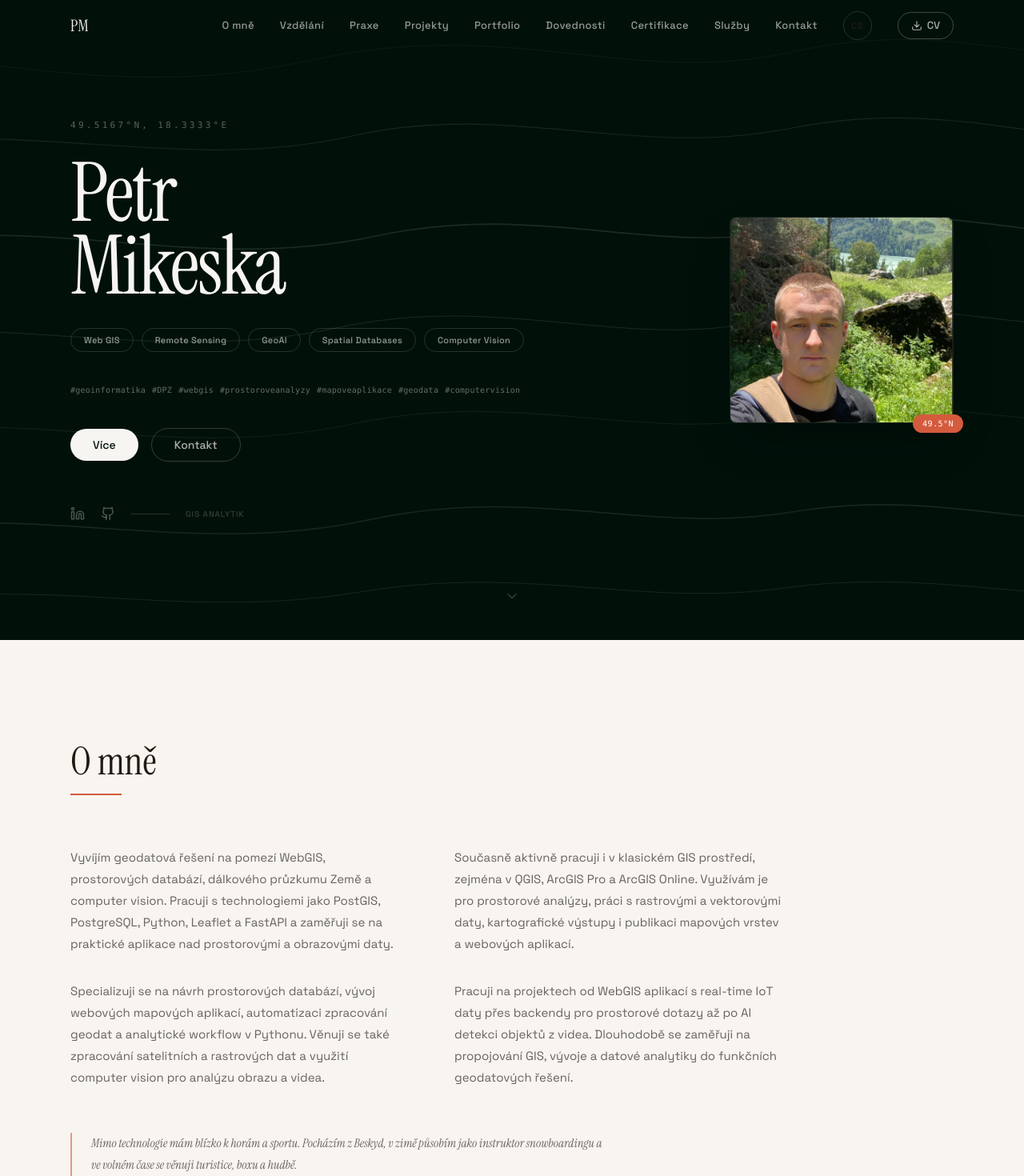
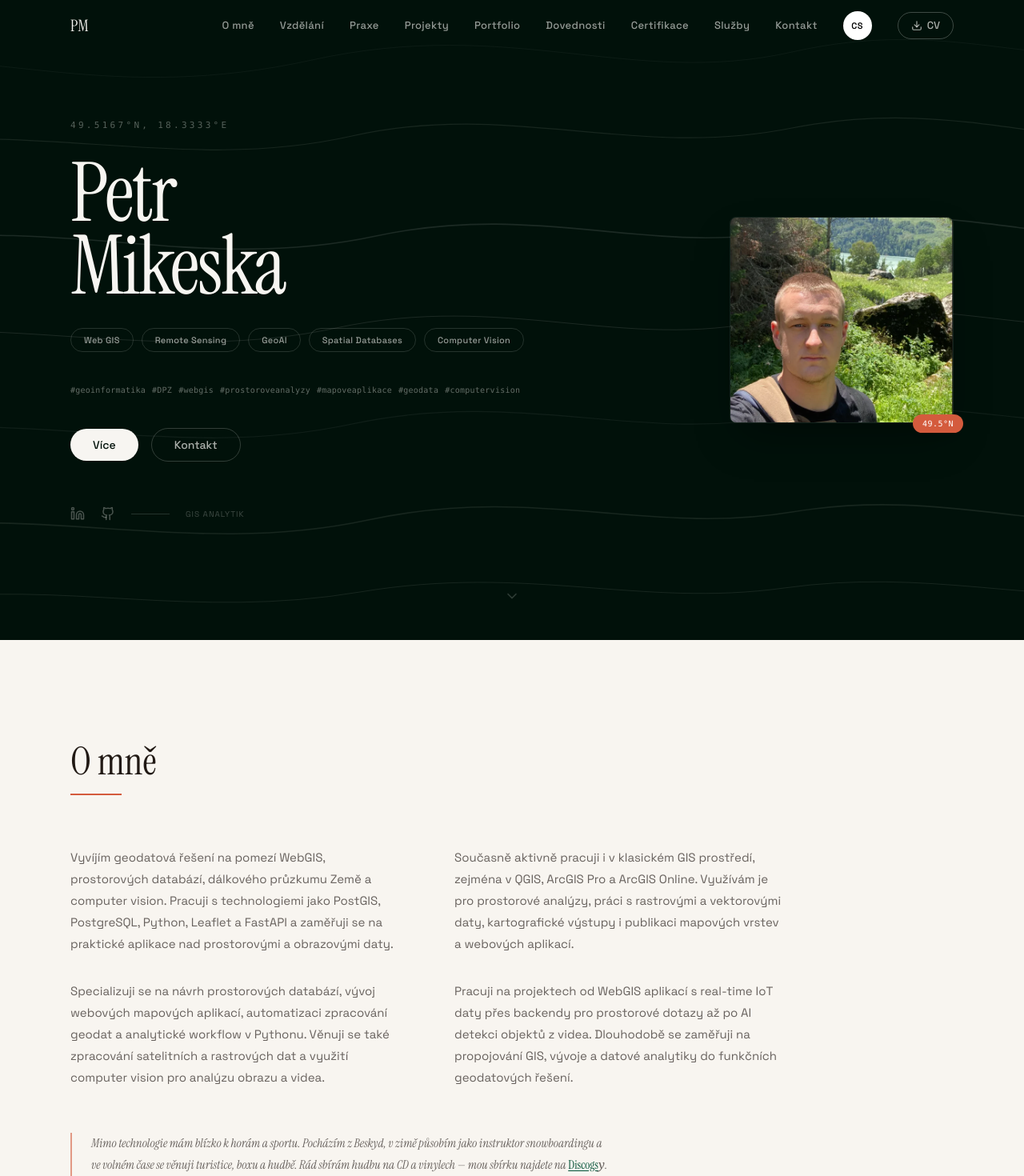
Before and after one commit to thatmike1/peta-vibecode-redesign, a React (Vite) app: page / in a window 1280 px wide. Shown: the top 1470 px of the page at 80% size. Built offline with nearby package versions, Linux system fonts and the light colour scheme.

Commit message:
Refactor LangToggle component for improved styling; update AboutSection to include Discogs link in about text; enhance content.en.ts and content.ts with additional details about music collection; add geote.png image file.

```diff
--- a/src/components/navigation.tsx
+++ b/src/components/navigation.tsx
@@ -4,7 +4,7 @@ import { Menu, X, Download } from "lucide-react";
 import { useLanguage } from "@/contexts/language-context";
 import { useContent } from "@/hooks/use-content";
 
-function LangToggle({ scrolled }: { scrolled: boolean }) {
+function LangToggle(_: { scrolled: boolean }) {
   const { lang, toggle } = useLanguage();
   const [flipping, setFlipping] = useState(false);
 
@@ -19,10 +19,7 @@ function LangToggle({ scrolled }: { scrolled: boolean }) {
       onAnimationEnd={() => setFlipping(false)}
       title={lang === "cs" ? "Switch to English" : "Přepnout do češtiny"}
       className={cn(
-        "text-[11px] font-semibold tracking-wider w-9 h-9 flex items-center justify-center rounded-full border transition-all duration-300 hover:scale-110",
-        scrolled
-          ? "border-white/15 hover:border-white/30"
-          : "border-hero-text/15 hover:border-hero-text/30",
+        "text-[11px] font-semibold tracking-wider w-9 h-9 flex items-center justify-center rounded-full transition-all duration-300 hover:scale-110 bg-white text-black border border-white/20 hover:bg-white/90",
       )}
     >
       <span
--- a/src/components/sections/about-section.tsx
+++ b/src/components/sections/about-section.tsx
@@ -25,7 +25,16 @@ export function AboutSection() {
         <Reveal delay={600}>
           <div className="mt-14 pl-6 border-l-2 border-terracotta/60 max-w-2xl">
             <p className="text-muted-foreground leading-[1.8] text-[15px] italic font-serif text-lg">
-              {about[4]}
+              {about[4].split("Discogs")[0]}
+              <a
+                href="https://www.discogs.com/user/piter.mikeska/collection"
+                target="_blank"
+                rel="noopener noreferrer"
+                className="text-topo hover:text-terracotta transition-colors not-italic underline underline-offset-2"
+              >
+                Discogs
+              </a>
+              {about[4].split("Discogs")[1]}
             </p>
           </div>
         </Reveal>
--- a/src/data/content.en.ts
+++ b/src/data/content.en.ts
@@ -51,7 +51,7 @@ export const about: string[] = [
   "I actively work in traditional GIS environments as well, primarily QGIS, ArcGIS Pro, and ArcGIS Online. I use them for spatial analyses, raster and vector data processing, cartographic outputs, and publishing map layers and web applications.",
   "I specialize in spatial database design, web mapping application development, geodata processing automation, and Python-based analytical workflows. I also work with satellite and raster data processing and applying computer vision for image and video analysis.",
   "I work on projects ranging from WebGIS applications with real-time IoT data and backends for spatial queries, to AI-based object detection from video. My long-term focus is connecting GIS, development, and data analytics into functional geodata solutions.",
-  "Outside of technology, I have a strong connection to the mountains and sports. I'm from the Beskydy region, work as a snowboard instructor in winter, and in my free time I enjoy hiking, boxing, and music.",
+  "Outside of technology, I have a strong connection to the mountains and sports. I'm from the Beskydy region, work as a snowboard instructor in winter, and in my free time I enjoy hiking, boxing, and music. I also collect music on CD and vinyl — you can find my collection on Discogs.",
 ];
 
 export const education: Education[] = [
--- a/src/data/content.ts
+++ b/src/data/content.ts
@@ -74,7 +74,7 @@ export const about = [
   "Současně aktivně pracuji i v klasickém GIS prostředí, zejména v QGIS, ArcGIS Pro a ArcGIS Online. Využívám je pro prostorové analýzy, práci s rastrovými a vektorovými daty, kartografické výstupy i publikaci mapových vrstev a webových aplikací.",
   "Specializuji se na návrh prostorových databází, vývoj webových mapových aplikací, automatizaci zpracování geodat a analytické workflow v Pythonu. Věnuji se také zpracování satelitních a rastrových dat a využití computer vision pro analýzu obrazu a videa.",
   "Pracuji na projektech od WebGIS aplikací s real-time IoT daty přes backendy pro prostorové dotazy až po AI detekci objektů z videa. Dlouhodobě se zaměřuji na propojování GIS, vývoje a datové analytiky do funkčních geodatových řešení.",
-  "Mimo technologie mám blízko k horám a sportu. Pocházím z Beskyd, v zimě působím jako instruktor snowboardingu a ve volném čase se věnuji turistice, boxu a hudbě.",
+  "Mimo technologie mám blízko k horám a sportu. Pocházím z Beskyd, v zimě působím jako instruktor snowboardingu a ve volném čase se věnuji turistice, boxu a hudbě. Rád sbírám hudbu na CD a vinylech — mou sbírku najdete na Discogsу.",
 ];
 
 export const education: Education[] = [
```
Also changed, not shown: geote.png (added).
